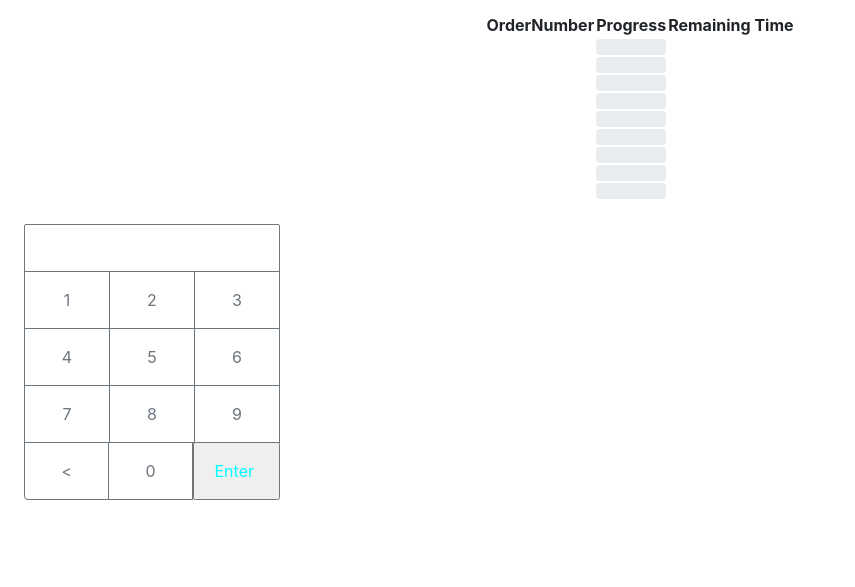
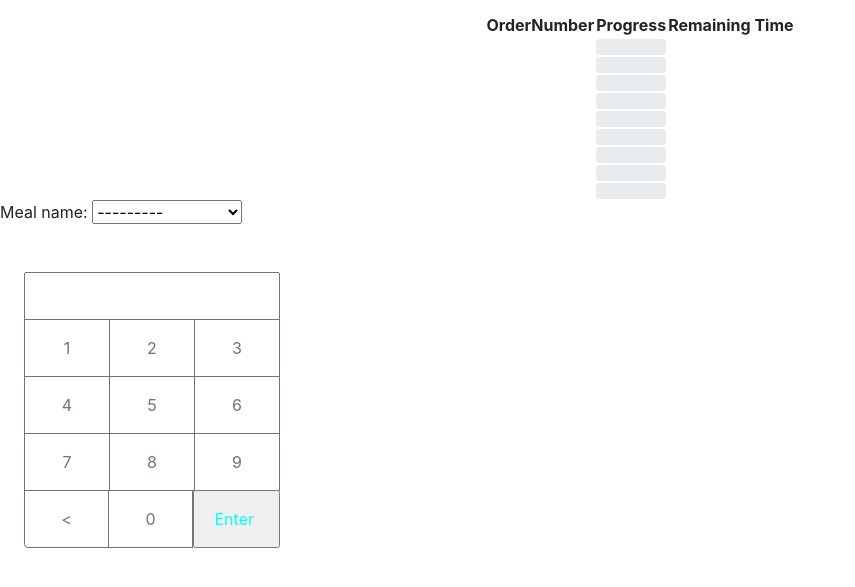
Before and after one commit to AdamSalonen1/Creations_OrderUp, a Django app: page /employee/ in a window 1280 px wide. Shown: the part 187-774 px from the top of the page, without its empty margins (0-855 px from the left). Run offline with Django 4.2, Linux system fonts and the light colour scheme; data comes from the database, SQL or seed files in the repository; both versions use the stored data as it was after the commit; lists and menus that the app fills with data are empty.

Commit message:
added form

```diff
--- /dev/null
+++ b/Creations_OrderUp/employee_app/forms.py
@@ -0,0 +1,8 @@
+from django import forms
+from django.forms import ModelForm
+from .models import Meal
+
+class MealForm(ModelForm):
+    class Meta:
+        model = Meal
+        fields = ('meal_id', 'meal_name')
--- a/Creations_OrderUp/employee_app/templates/employee_app/employee.html
+++ b/Creations_OrderUp/employee_app/templates/employee_app/employee.html
@@ -21,6 +21,7 @@
             <div class="row">
                 <img id="NDSU_logo" src="{%static 'mainApp/images/NDSU_logo.png'%}" alt="NDSU_logo">
             </div>
+
             <div class="row justify-content-md-center">
                 <table id="MainTable" class="table">
                   // Use the functions in your template to display the remaining time and progress bar
@@ -52,6 +53,9 @@
             </div>
         <form action="" method="post">
           {% csrf_token %}
+
+          {{form.as_p}}
+
             <div class="btn-group-vertical ml-4 mt-4" role="group" aria-label="Basic example">
                 <div class="btn-group">
                     <input type="text" id="number" name="number"><br><br>
--- a/Creations_OrderUp/employee_app/views.py
+++ b/Creations_OrderUp/employee_app/views.py
@@ -4,8 +4,12 @@ from django.http import HttpResponseRedirect
 from employee_app.models import Order
 from employee_app.models import Meal
 from datetime import datetime
+from .forms import MealForm
 
 def index(request):
+    form = MealForm
+
+
     full_order_list = Order.objects.order_by('order_id')
     full_order_dict = {'Order': full_order_list}
     meal_list = Meal.objects.order_by('meal_id')
@@ -19,5 +23,5 @@ def index(request):
         order.est_end_time = '2023-01-01 00:00'
         order.meal_id = meal1
         order.save()
-        # return HttpResponseRedirect('')
-    return render(request, 'employee_app/employee.html', context = full_order_dict)
+
+    return render(request, 'employee_app/employee.html', context = {'Order': full_order_list, 'Meal': meal_list, 'form':form})
```
Also changed, not shown: Creations_OrderUp/db.sqlite3.
